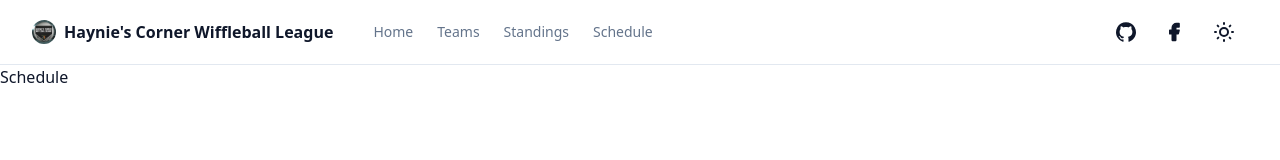
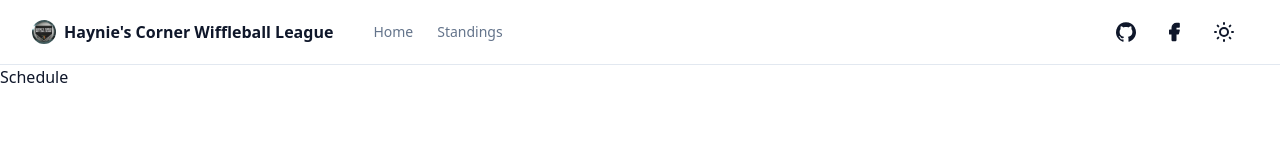
Before and after one commit to diegoruny/wifflestats, a Next.js app: page /schedule in a window 1280 px wide. Shown: the top 160 px of the page. Built offline with nearby package versions, Linux system fonts and the light colour scheme.

Commit message:
eslint errors & warnings fixed

```diff
--- a/app/layout.tsx
+++ b/app/layout.tsx
@@ -46,7 +46,7 @@ export default function RootLayout({ children }: RootLayoutProps) {
 							<SiteHeader />
 							<div className="flex-1">{children}</div>
 						</div>
-						<div className="fixed bottom-0 w-full rounded-lg z-50 bg-destructive-foreground">
+						<div className="fixed bottom-0 z-50 w-full rounded-lg bg-destructive-foreground">
 							<Alert />
 						</div>
 
--- a/app/page.tsx
+++ b/app/page.tsx
@@ -1,5 +1,6 @@
 import Image from "next/image"
 import Link from "next/link"
+import axios from "axios"
 import logoTournament from "public/logohcwiffleag.jpg"
 
 import { sponsors } from "@/lib/sponsors"
@@ -10,11 +11,11 @@ import SponsorsSection from "@/components/sponsorsSection"
 import { Team } from "./standings/columns"
 import { columns } from "./standings/simpleColumns"
 
-const axios = require("axios").default
-
 async function getData(): Promise<Team[]> {
 	// Fetch data from your API here.
-	const res = await axios.get("http://localhost:3000/api/sheetData")
+	const res = await axios.get<Team[]>(
+		"https://wifflestats.vercel.app/api/sheetData"
+	)
 	return res.data
 }
 
--- a/components/data-table.tsx
+++ b/components/data-table.tsx
@@ -45,6 +45,7 @@ export function DataTable<TData, TValue>({
 											: flexRender(
 													header.column.columnDef.header,
 													header.getContext()
+													// eslint-disable-next-line no-mixed-spaces-and-tabs
 											  )}
 									</TableHead>
 								)
--- a/components/icons.tsx
+++ b/components/icons.tsx
@@ -1,4 +1,3 @@
-import Image from "next/image"
 import {
 	Facebook,
 	LucideProps,
--- a/components/main-nav.tsx
+++ b/components/main-nav.tsx
@@ -6,7 +6,6 @@ import logoTournament from "public/logohcwiffleag.jpg"
 import { NavItem } from "@/types/nav"
 import { siteConfig } from "@/config/site"
 import { cn } from "@/lib/utils"
-import { Icons } from "@/components/icons"
 
 interface MainNavProps {
 	items?: NavItem[]
@@ -24,7 +23,7 @@ export function MainNav({ items }: MainNavProps) {
 				<span className="inline-block font-bold ">{siteConfig.name}</span>
 			</Link>
 			{items?.length ? (
-				<nav className="hidden sm:flex gap-6">
+				<nav className="hidden gap-6 sm:flex">
 					{items?.map(
 						(item, index) =>
 							item.href && (
--- a/components/site-header.tsx
+++ b/components/site-header.tsx
@@ -24,7 +24,7 @@ export function SiteHeader() {
 									variant: "ghost",
 								})}
 							>
-								<Icons.gitHub className="hidden sm:inline-block h-5 w-5" />
+								<Icons.gitHub className="hidden h-5 w-5 sm:inline-block" />
 								<span className="sr-only">GitHub</span>
 							</div>
 						</Link>
@@ -39,7 +39,7 @@ export function SiteHeader() {
 									variant: "ghost",
 								})}
 							>
-								<Icons.facebook className="hidden sm:inline-block h-5 w-5 fill-current" />
+								<Icons.facebook className="hidden h-5 w-5 fill-current sm:inline-block" />
 								<span className="sr-only">Facebook</span>
 							</div>
 						</Link>
--- a/config/site.ts
+++ b/config/site.ts
@@ -9,18 +9,18 @@ export const siteConfig = {
 			title: "Home",
 			href: "/",
 		},
-    {
-      title: "Teams",
-      href: "/teams",
-    },
+		// {
+		//   title: "Teams",
+		//   href: "/teams",
+		// },
 		{
 			title: "Standings",
 			href: "/standings",
 		},
-    {
-      title: "Schedule",
-      href: "/schedule",
-    },
+		// {
+		//   title: "Schedule",
+		//   href: "/schedule",
+		// },
 	],
 	links: {
 		github: "https://github.com/diegoruny",
--- a/pages/api/sheetData.ts
+++ b/pages/api/sheetData.ts
@@ -8,9 +8,9 @@ interface ServiceAccount {
 }
 
 // Load the service account key JSON file.
-const serviceAccount: ServiceAccount = JSON.parse(
+const serviceAccount = JSON.parse(
 	process.env.GOOGLE_APPLICATION_CREDENTIALS || ""
-)
+) as ServiceAccount
 // Define the scopes for the Google Sheets API.
 const scopes = ["https://www.googleapis.com/auth/spreadsheets.readonly"]
 
```
Lines whose indentation alone changed are shown as unchanged.
